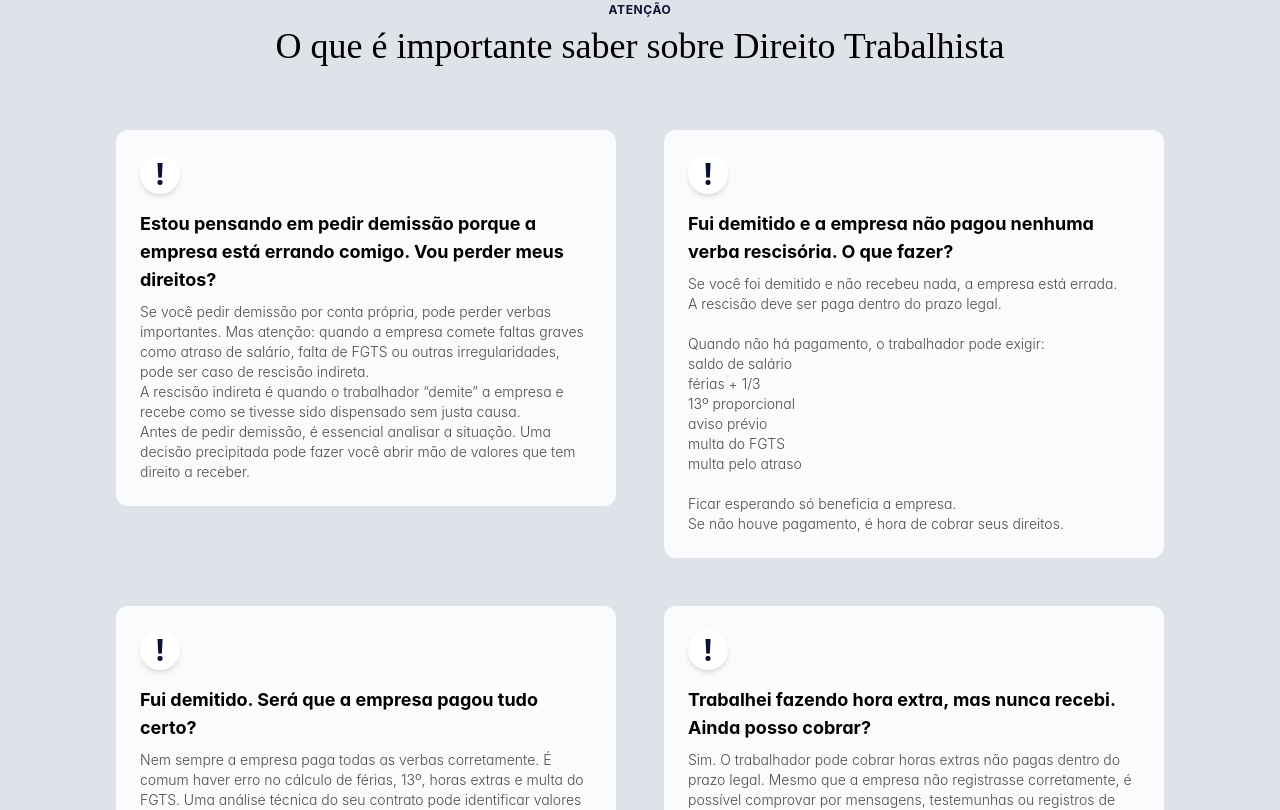
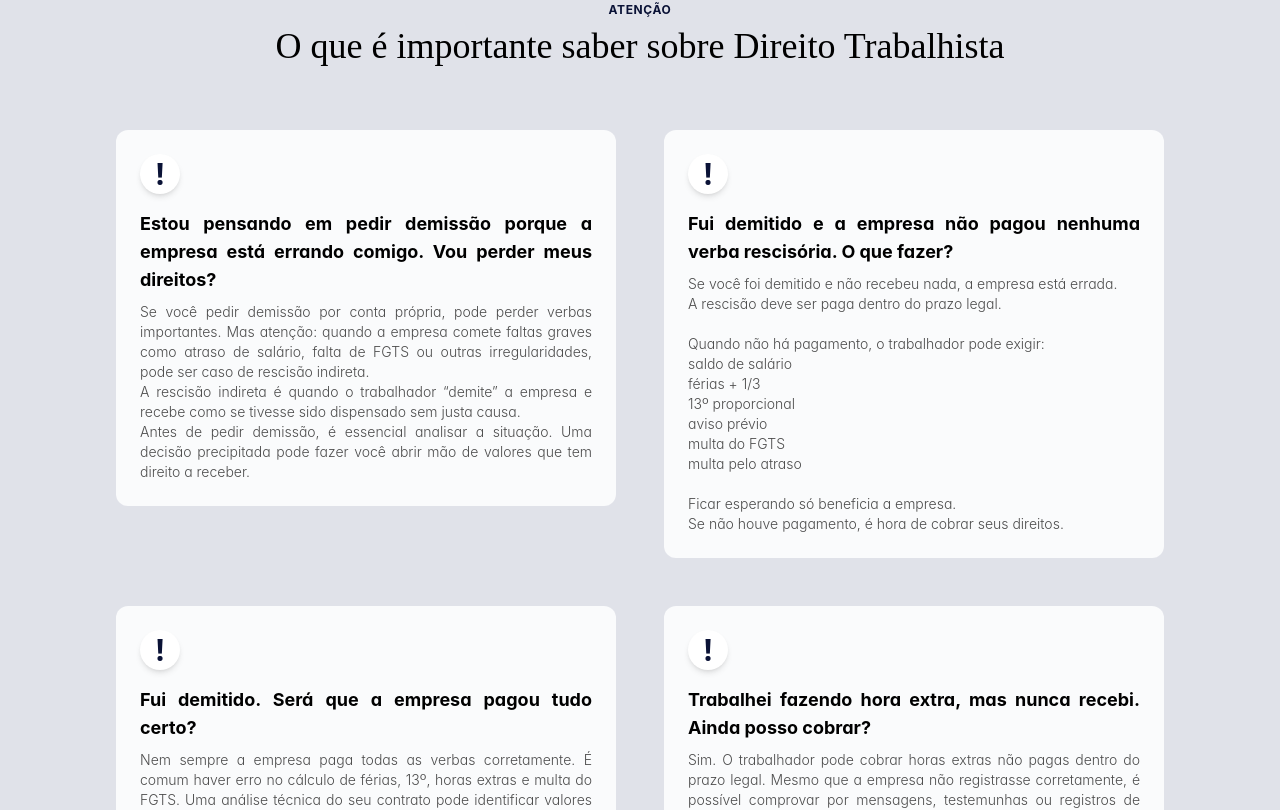
Before and after one commit to Paper-Street-Softwares/LPA-Andherson-de-Siqueira, a React (Vite) app: page / in a window 1280 px wide. Shown: the part 1095-1905 px from the top of the page. Built offline with nearby package versions, Linux system fonts and the light colour scheme.

Commit message:
fix: Justifica copy

```diff
--- a/src/components/cards/CardsImportants.jsx
+++ b/src/components/cards/CardsImportants.jsx
@@ -78,7 +78,7 @@ function CardsImportants({
     <MotionDivDownToUp>
       <div className="grid">
         <div
-          className={`group p-6 rounded-xl ${cardBg} hover:scale-105 transition-all duration-700 max-w-[500px]`}
+          className={`group p-6 rounded-xl ${cardBg} hover:scale-105 transition-all duration-700 max-w-[500px] text-justify`}
         >
           <div
             className={`w-10 h-10 rounded-full ${iconBg} mb-4 flex items-center justify-center shadow-md transition-transform`}
--- a/src/components/sections/AboutNovoTemplate.jsx
+++ b/src/components/sections/AboutNovoTemplate.jsx
@@ -108,7 +108,7 @@ function AboutNovoTemplate({ ButtonModal, colorMode, benefits }) {
                   />
                   <MotionDivDownToUp>
                     <p
-                      className={`font-secondFont font-light text-sm tablet1:text-lg leading-relaxed mt-6 ${textOpacity}`}
+                      className={`font-secondFont font-light text-sm tablet1:text-lg leading-relaxed mt-6 text-justify ${textOpacity}`}
                     >
                       {content.texts.about.paragraph}
                     </p>
--- a/src/components/sections/StepsNovoTemplate.jsx
+++ b/src/components/sections/StepsNovoTemplate.jsx
@@ -158,7 +158,7 @@ function StepsNovoTemplate({ colorMode }) {
               <div className="space-y-8 ">
                 {steps.map((item, idx) => (
                   <MotionDivDownToUp>
-                    <div key={idx} className="flex gap-6 relative">
+                    <div key={idx} className="flex gap-6 relative text-justify">
                       {idx !== steps.length - 1 && (
                         <div
                           className={`absolute left-[1.65rem] top-12 bottom-0 w-0.5 ${lineColor}`}
```
